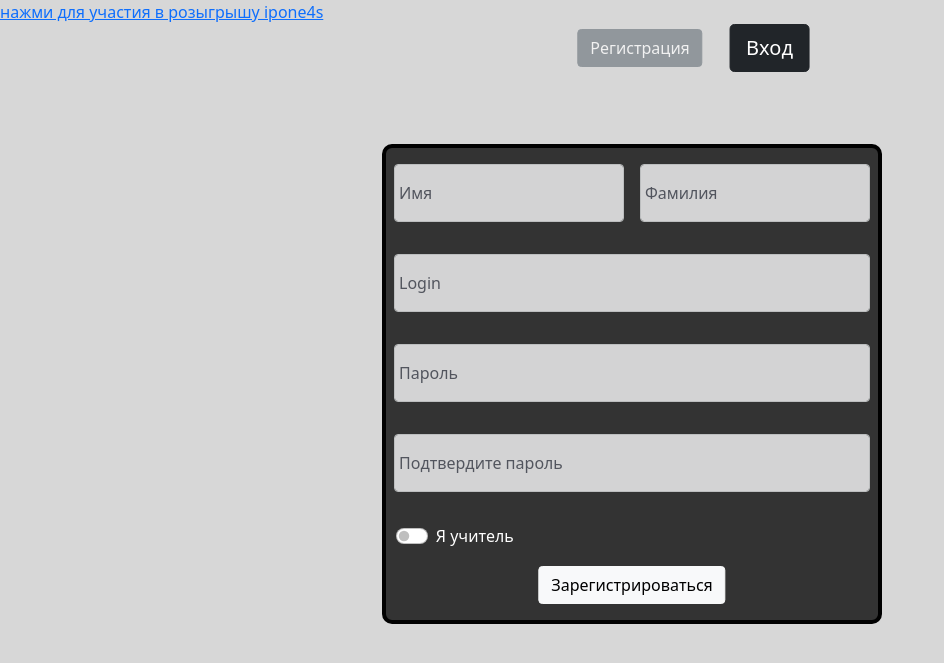
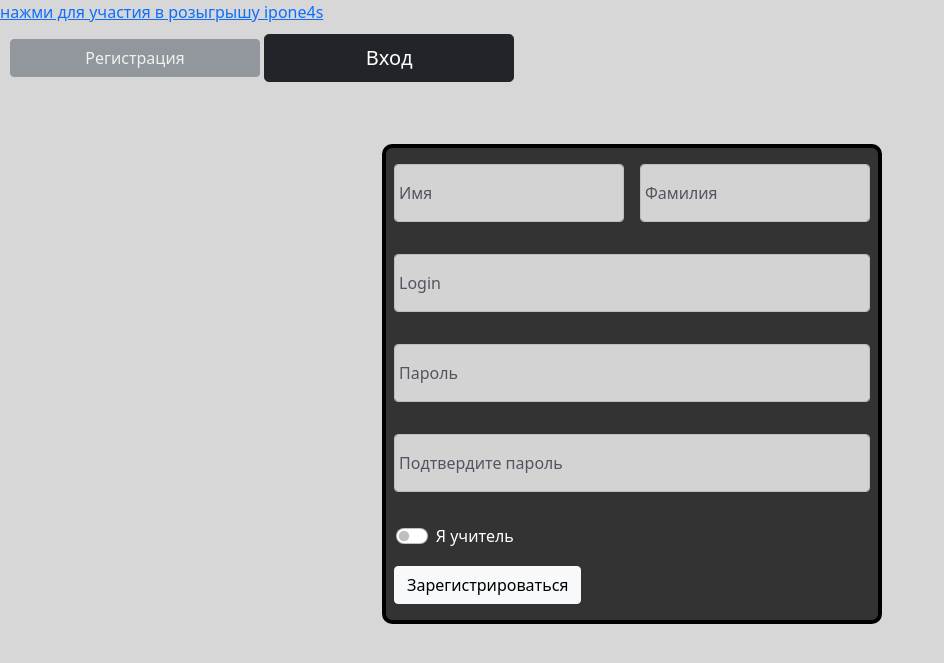
Before and after one commit to adhshba/magnum_opus, a Flask app: template templates/register.html in a window 1280 px wide. Shown: the top 663 px of the page, without its empty margins (0-944 px from the left). Run offline with Flask 2, Linux system fonts and the light colour scheme; the template is opened without the code that fills it: values that come from a table or form of the project are taken from there, others are empty; parts of the project's set-up code (start-up, migrations or seed data) failed here and were passed over.

Commit message:
редактирование и добавление стилей

```diff
--- a/static/css/style.css
+++ b/static/css/style.css
@@ -6,17 +6,9 @@ form {
     width: 500px;
     background: #333;
     position: fixed; top: 50%; left: 50%;
-    -webkit-transform: translate(-50%, -50%);
-    -ms-transform: translate(-50%, -50%);
     transform: translate(-50%, -50%);
     border: 4px solid black;
     border-radius: 10px;
-}
-
-.btn {
-    position: relative;
-    left: 50%;
-    transform: translate(-50%, 0);
 }
 
 label {
@@ -34,3 +26,32 @@ label {
 .vk_allow_messages_from_community {
     margin-left: 50%;
 }
+
+.auth {
+    width: 250px;
+}
+
+.reg {
+    width: 250px;
+}
+
+.buttons {
+    margin-left: 10px;
+    margin-top: 10px;
+}
+
+h1 {
+    color: white;
+}
+
+#footer {
+    position: fixed; /* Фиксированное положение */
+    left: 0; bottom: 0; /* Левый нижний угол */
+    width: 100%; /* Ширина слоя */
+    border-radius: 15px;
+}
+
+.error_al {
+    border: 2px solid black;
+    border-radius: 16px;
+}
```
